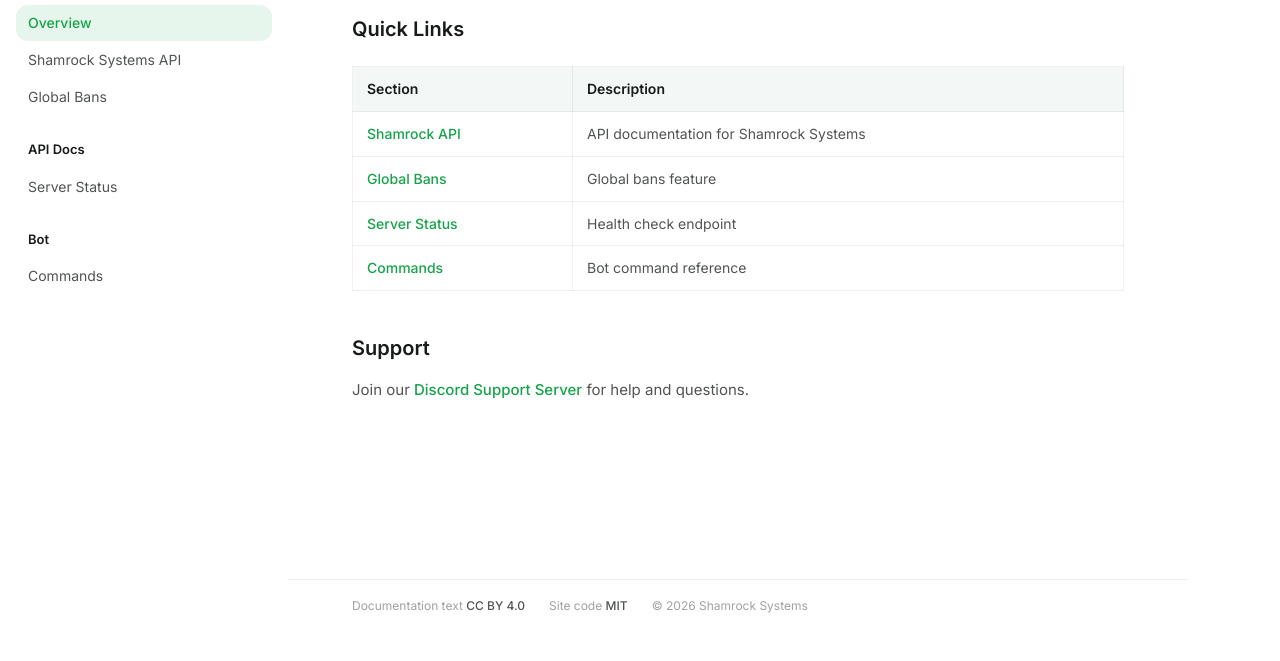
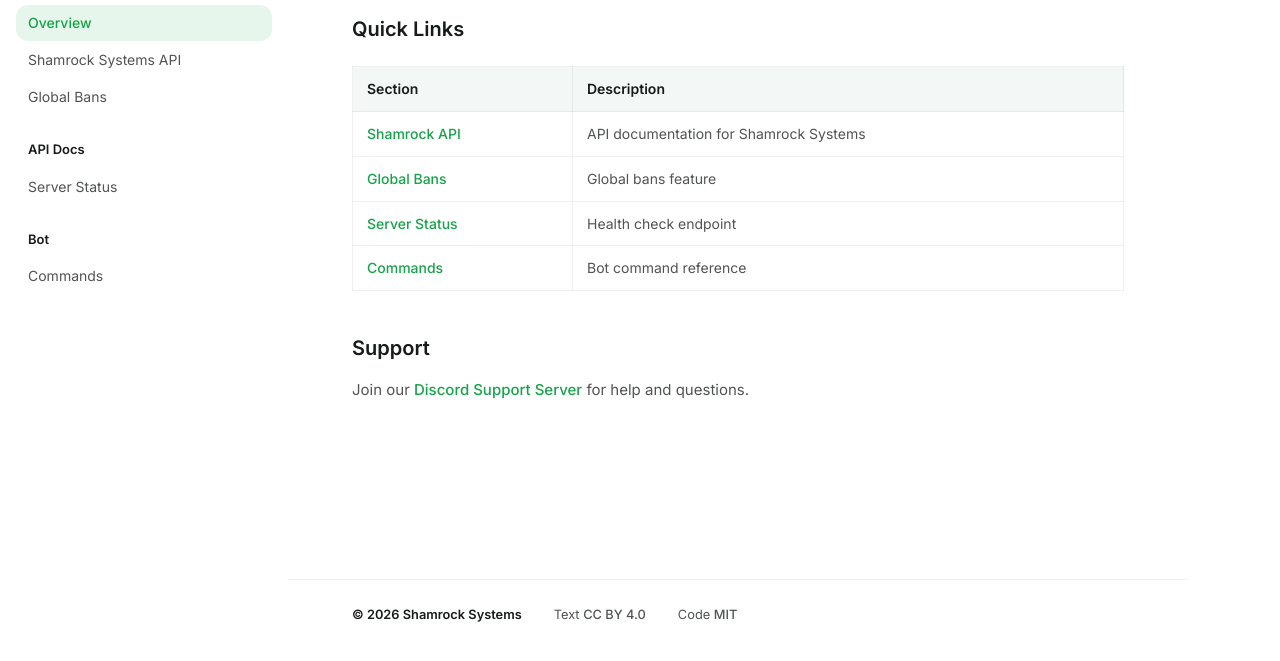
Before and after one commit to shamrock-systems/docs, a plain HTML site: page index.html in a window 1280 px wide. Shown: the part 221-882 px from the top of the page. Drawn offline with nearby package versions, Linux system fonts and the light colour scheme.

Commit message:
Make copyright notice more prominent in footer

```diff
--- a/index.html
+++ b/index.html
@@ -89,9 +89,9 @@
 
   <footer class="footer">
     <div class="footer-inner">
-      <span>Documentation text <a href="https://creativecommons.org/licenses/by/4.0/" target="_blank">CC BY 4.0</a></span>
-      <span>Site code <a href="https://opensource.org/licenses/MIT" target="_blank">MIT</a></span>
-      <span>&copy; 2026 Shamrock Systems</span>
+      <span class="footer-copy">&copy; 2026 Shamrock Systems</span>
+      <span>Text <a href="https://creativecommons.org/licenses/by/4.0/" target="_blank">CC BY 4.0</a></span>
+      <span>Code <a href="https://opensource.org/licenses/MIT" target="_blank">MIT</a></span>
     </div>
   </footer>
 
--- a/style.css
+++ b/style.css
@@ -681,17 +681,23 @@
 /* === Footer === */
 .footer {
   margin-left: var(--sidebar-width);
-  padding: 1rem 4rem 2rem;
+  padding: 1.5rem 4rem 2.5rem;
   max-width: 900px;
   border-top: 1px solid var(--border);
-  font-size: 0.75rem;
-  color: var(--text-muted);
+  font-size: 0.8rem;
+  color: var(--text-secondary);
 }
 
 .footer-inner {
   display: flex;
-  gap: 1.5rem;
+  gap: 2rem;
   flex-wrap: wrap;
+  align-items: center;
+}
+
+.footer-copy {
+  font-weight: 600;
+  color: var(--text-primary);
 }
 
 .footer a {
@@ -707,7 +713,7 @@
 @media (max-width: 768px) {
   .footer {
     margin-left: 0;
-    padding: 1rem 1.5rem 2rem;
+    padding: 1.25rem 1.5rem 2rem;
   }
 }
 
```
